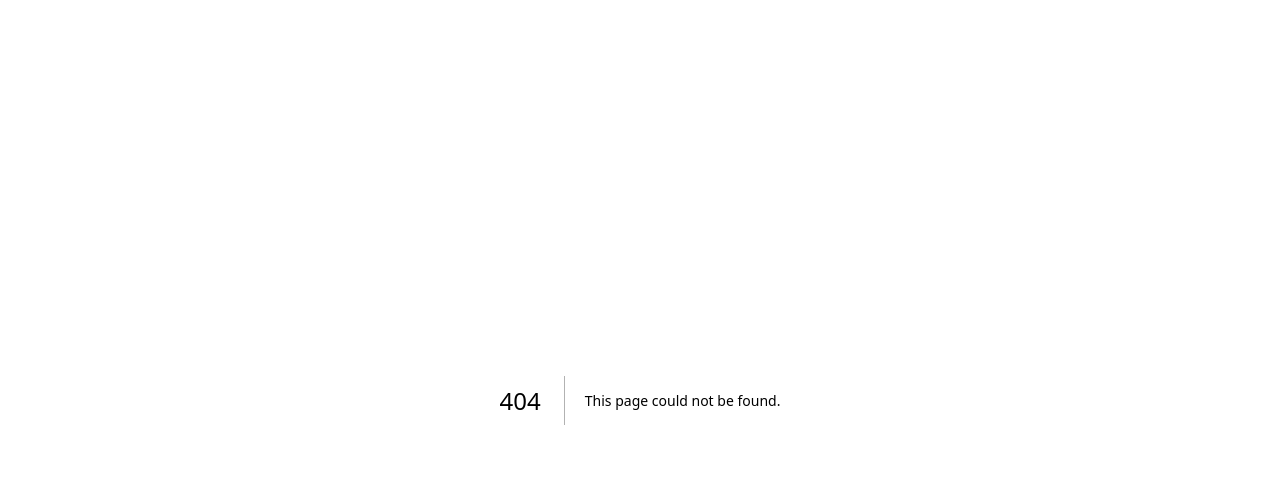
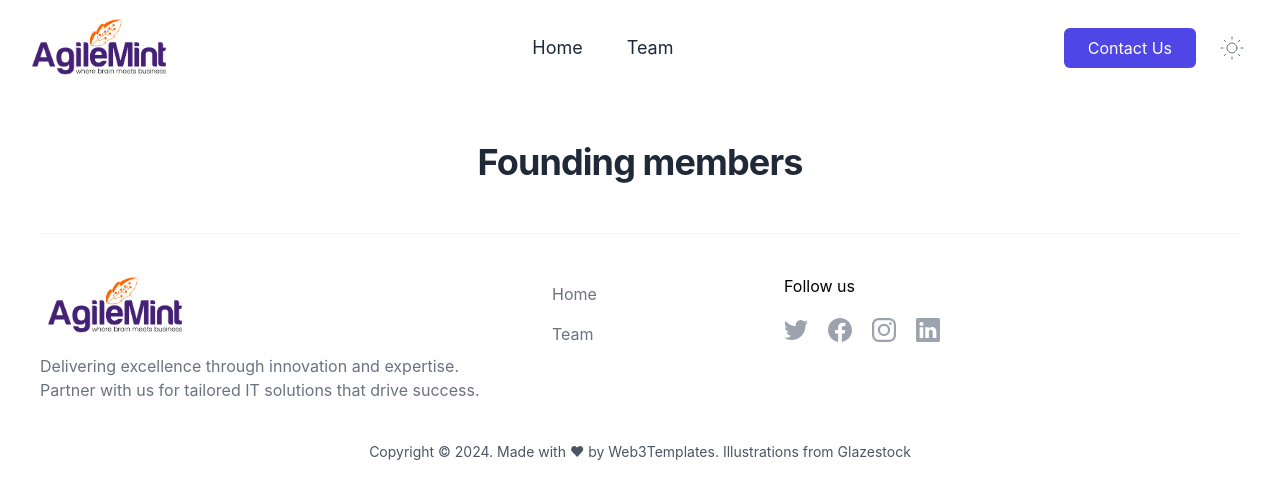
Before and after one commit to anshuman-coder/agilemint-codebase, a Next.js app: page /team in a window 1280 px wide. Before the commit this address had no page. Shown: the top 498 px of the page. Built offline with nearby package versions, Linux system fonts and the light colour scheme.

Commit message:
teams page origin

```diff
--- a/src/constants/navbar.ts
+++ b/src/constants/navbar.ts
@@ -3,11 +3,11 @@ import { NavItemType } from '~/types'
 // export const footerNavigation = ['Home', 'Services', 'Products', 'Team']
 
 export const navigation: NavItemType[] = [
-  // {
-  //   id: 'home',
-  //   label: 'Home',
-  //   route: '/',
-  // },
+  {
+    id: 'home',
+    label: 'Home',
+    route: '/',
+  },
   // {
   //   id: 'services',
   //   label: 'Services',
@@ -40,9 +40,9 @@ export const navigation: NavItemType[] = [
   //   label: 'Products',
   //   route: '/product',
   // },
-  // {
-  //   id: 'team',
-  //   label: 'Team',
-  //   route: '/team',
-  // },
+  {
+    id: 'team',
+    label: 'Team',
+    route: '/team',
+  },
 ]
--- /dev/null
+++ b/src/pages/team/index.tsx
@@ -0,0 +1,17 @@
+import { NextPage } from 'next'
+import { PageBox, PageHelmet, SectionWrapper } from '~/components/global'
+
+export default function Team() {
+  return (
+    <>
+      <PageHelmet title='| Teams' />
+      <PageBox>
+        <SectionWrapper
+          title='Founding members'
+          align='center'
+          className='mb-6 lg:mb-12'
+        />
+      </PageBox>
+    </>
+  )
+}
```
